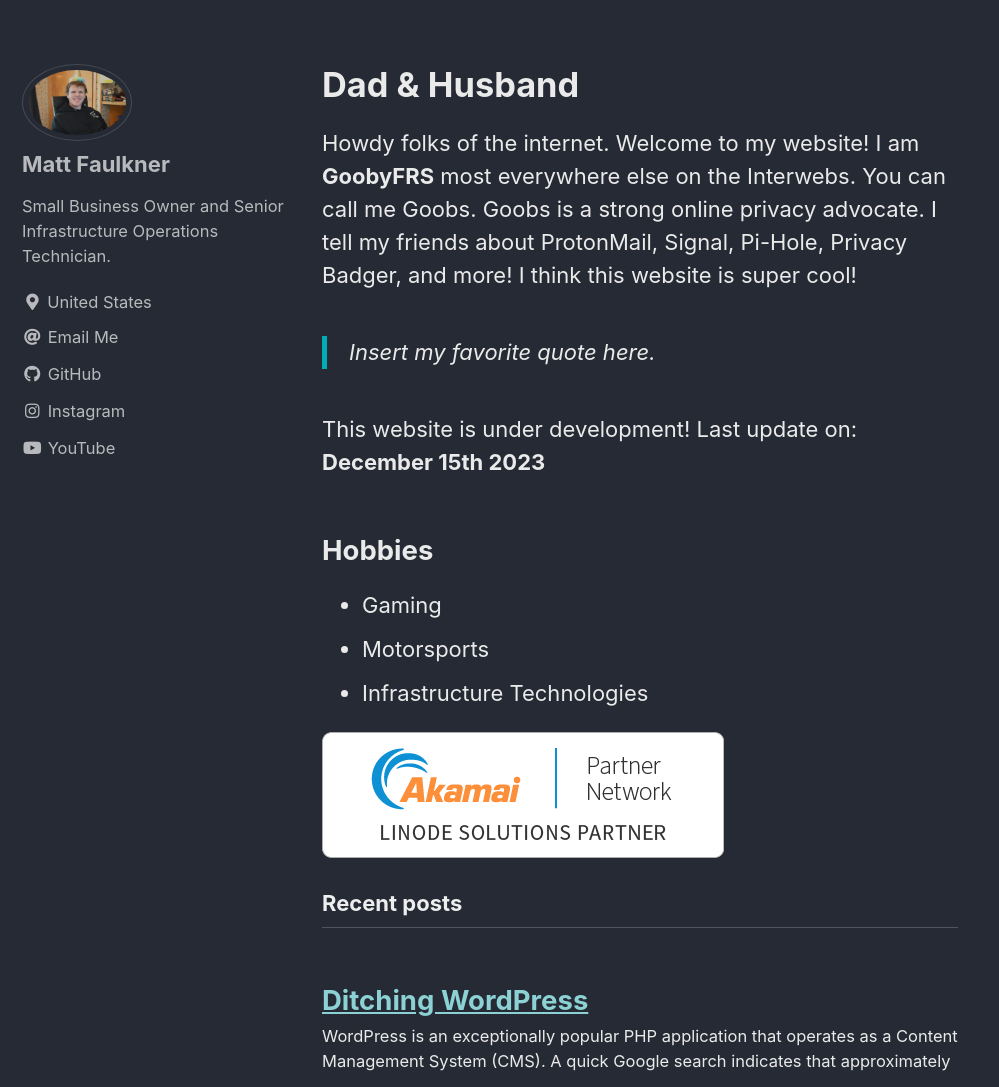
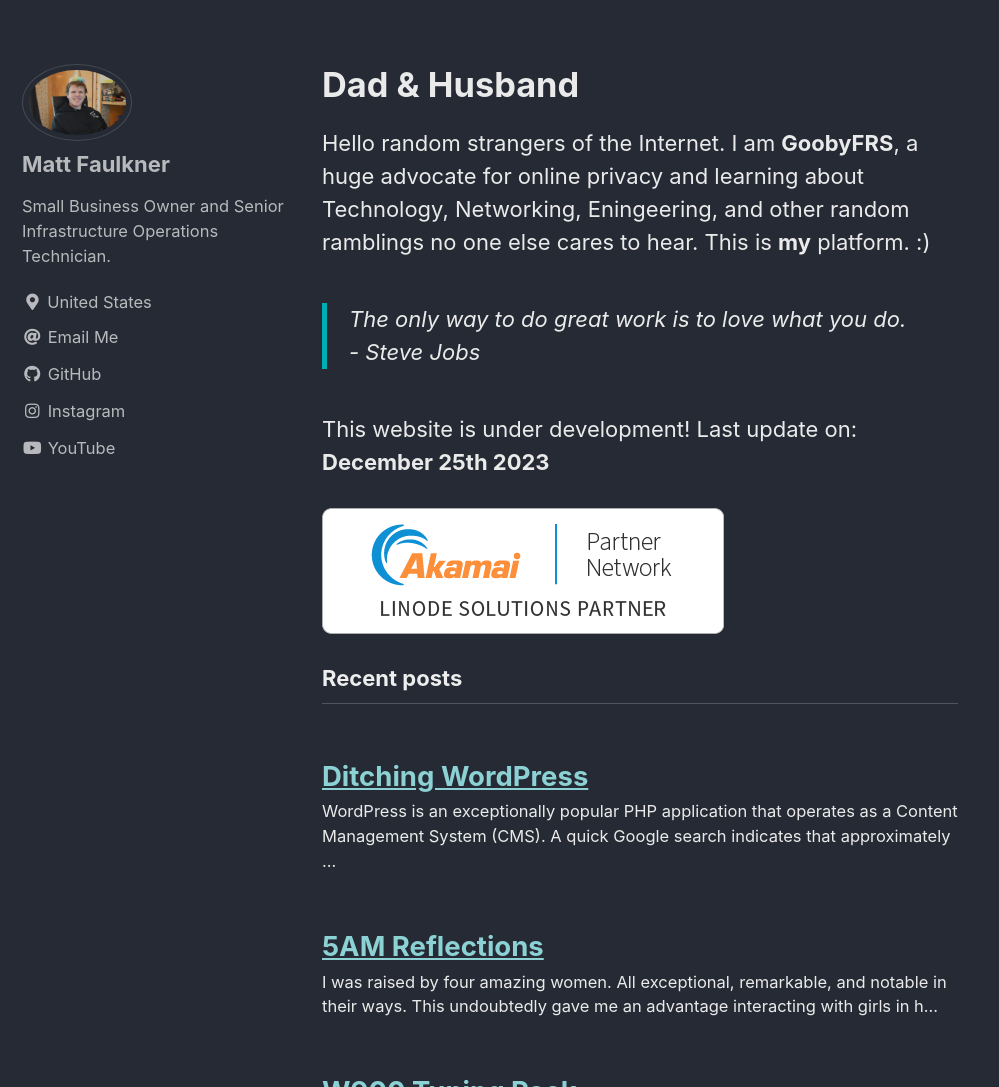
Before and after one commit to bluebotpc/bbpc-web2, a Jekyll site: the page built from index.md, in a window 1280 px wide and 1400 px high. Shown: the part 313-1400 px from the top of the window, without its empty margins (0-999 px from the left). Built offline with Jekyll 4.4.1, drawn with Linux system fonts in a browser that asks for light colours; cached includes are drawn as plain includes; the list of posts is cut into pages by our own code; our own code applies the rules of GitHub Pages for plain Markdown files.

Commit message:
Update index.md
Updated bio/intro
Added a real quote
Removed hobby list

```diff
--- a/index.md
+++ b/index.md
@@ -7,18 +7,11 @@ header:
 ---
 # Dad & Husband
 
-Howdy folks of the internet. Welcome to my website! I am **GoobyFRS** most everywhere else on the Interwebs. You can call me Goobs.
-Goobs is a strong online privacy advocate. I tell my friends about ProtonMail, Signal, Pi-Hole, Privacy Badger, and more!
-I think this website is super cool!
+Hello random strangers of the Internet. I am **GoobyFRS**, a huge advocate for online privacy and learning about Technology, Networking, Eningeering, and other random ramblings no one else cares to hear. This is **my** platform. :)
 
-> Insert my favorite quote here.
+> The only way to do great work is to love what you do. - Steve Jobs
 
-This website is under development! Last update on: **December 15th 2023**
-
-## Hobbies
-
-- Gaming
-- Motorsports
-- Infrastructure Technologies
+This website is under development!
+Last update on: **December 25th 2023**
 
 ![LinodePartner](/assets/img/linodeSolutionsPartnerBadge.png)
```
